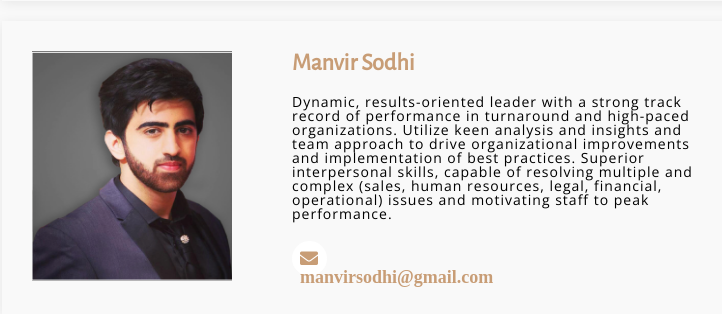
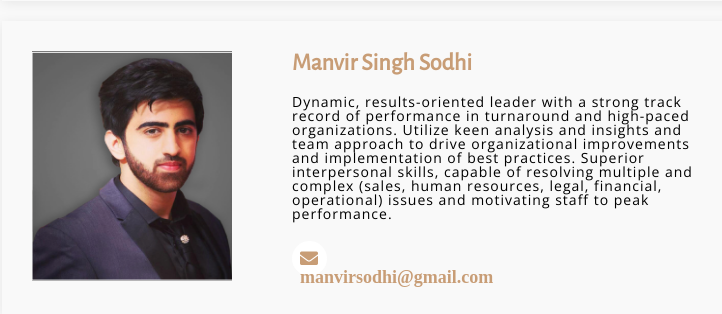
Before and after one commit to aadichauhan1102/pythonProject1, a Flask app: page /aboutus in a window 1280 px wide. Shown: the part 861-1175 px from the top of the page, without its empty margins (263-985 px from the left). Run offline with Flask 2, Linux system fonts and the light colour scheme; the visitor is signed in with stand-in values (Sample User, id 1).

Commit message:
Update aboutus.html
Updated pkg-title

```diff
--- a/application/templates/aboutus.html
+++ b/application/templates/aboutus.html
@@ -72,7 +72,7 @@
 					</div>
 					<div class="pkg-details">
 						<div class="pkg-title">
-							Manvir Sodhi
+							Manvir Singh Sodhi
 						</div>
 						<div class="pkg-desc">
 							Dynamic, results-oriented leader with a strong track record of performance in turnaround and
@@ -127,13 +127,8 @@
 						</div>
 					</div>
 				</div>
-
-
 			</div>
-
 		</div>
-
-
 	</main>
 	<footer id="footer">
 		<div class="container">
```
